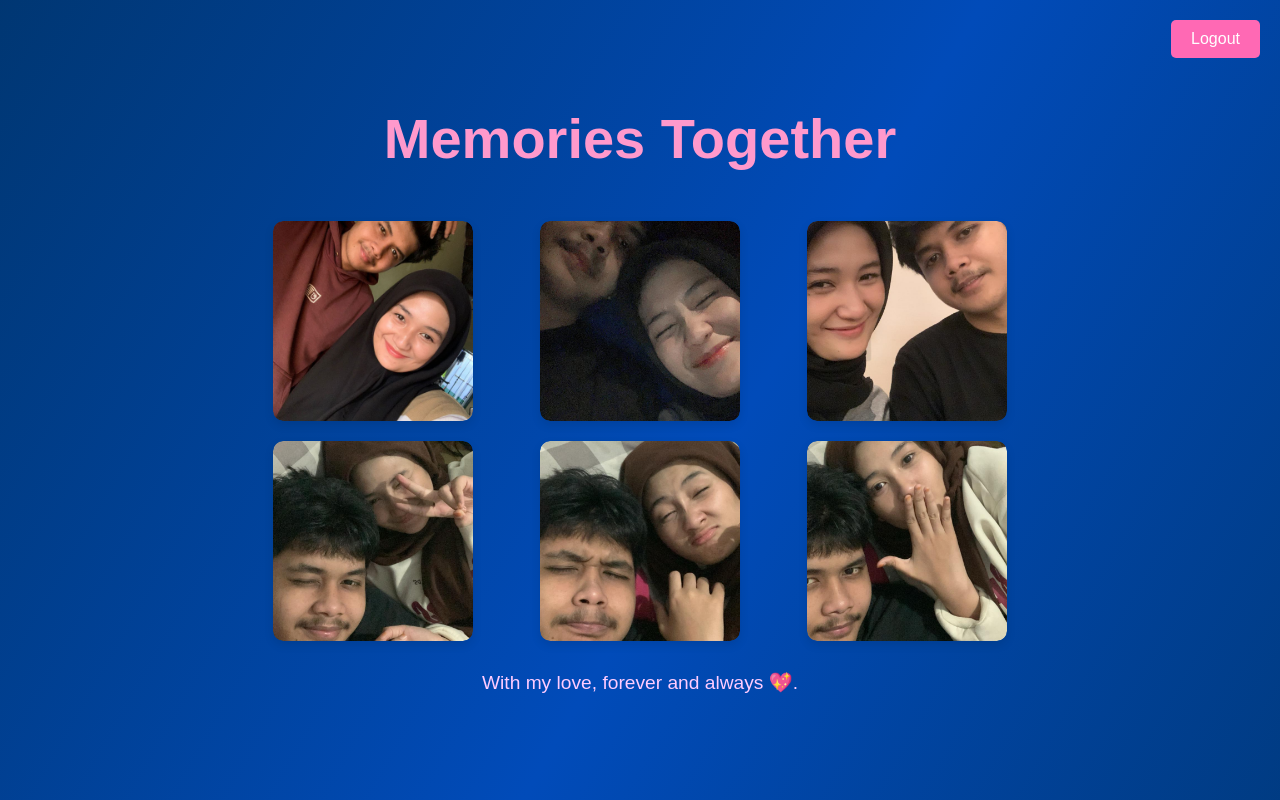
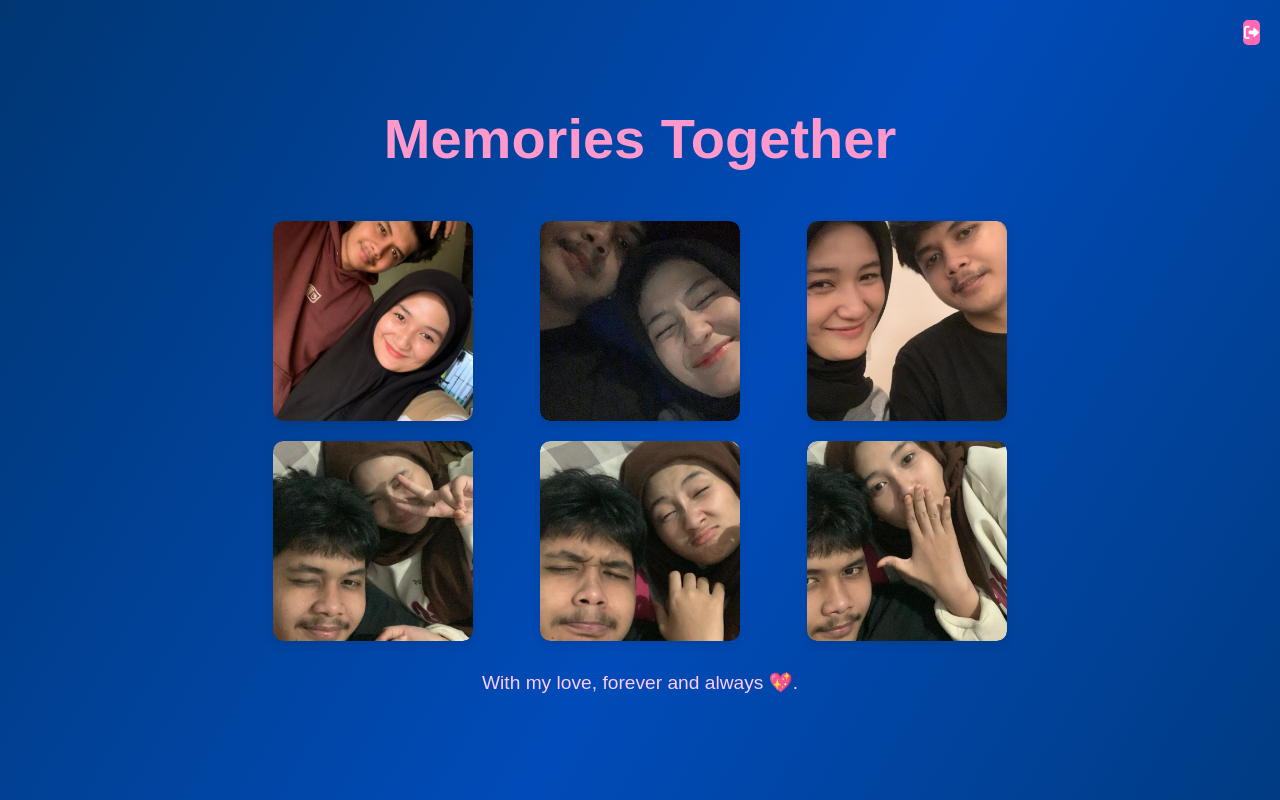
Before and after one commit to Vbod869/Memories, a plain HTML site: page index.html in a window 1280 px wide. Drawn offline with Linux system fonts and the light colour scheme; sample sign-in values are in the browser's storage.

Commit message:
update !

```diff
--- a/index.html
+++ b/index.html
@@ -5,12 +5,17 @@
         <meta name="viewport" content="width=device-width, initial-scale=1.0">
         <title>Memory with My Love</title>
         <link rel="stylesheet" href="style.css">
+        <link rel="stylesheet" href="https://cdnjs.cloudflare.com/ajax/libs/font-awesome/6.0.0-beta3/css/all.min.css">
     </head>
+
 <body>
     <header>
         <h1>Memories Together</h1>
-        <button id="logoutButton" class="logout-btn">Logout</button>
+        <button id="logoutButton" class="logout-btn">
+            <i class="fas fa-sign-out-alt"></i> <!-- Ikon logout -->
+        </button>
     </header>
+
 
     <section class="photos-section">
         <div class="photo-box">
--- a/style.css
+++ b/style.css
@@ -82,19 +82,24 @@ footer {
     background-color: #ff69b4;
     color: white;
     border: none;
-    padding: 10px 20px;
-    font-size: 16px;
+    padding: 5px 1px;
+    font-size: 15px;
     border-radius: 5px;
     cursor: pointer;
     transition: background-color 0.3s ease-in-out;
     position: absolute;
     right: 20px;
     top: 20px;
+    display: flex;
+    align-items: center; /* Menyelaraskan ikon secara vertikal */
 }
+
+
 
 .logout-btn:hover {
     background-color: #ff4081;
 }
+
 
 /* Animasi latar belakang bergerak */
 @keyframes backgroundMove {
```
Lines whose indentation alone changed are shown as unchanged.
